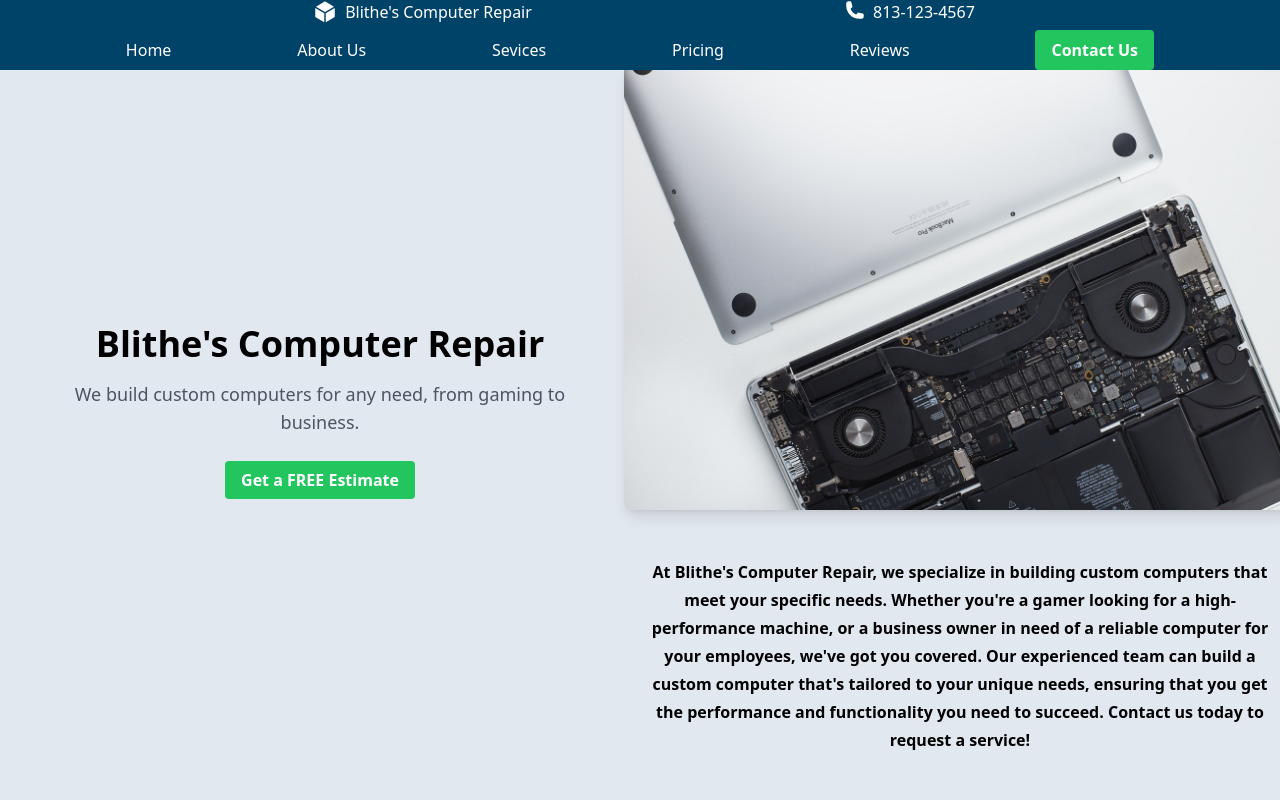
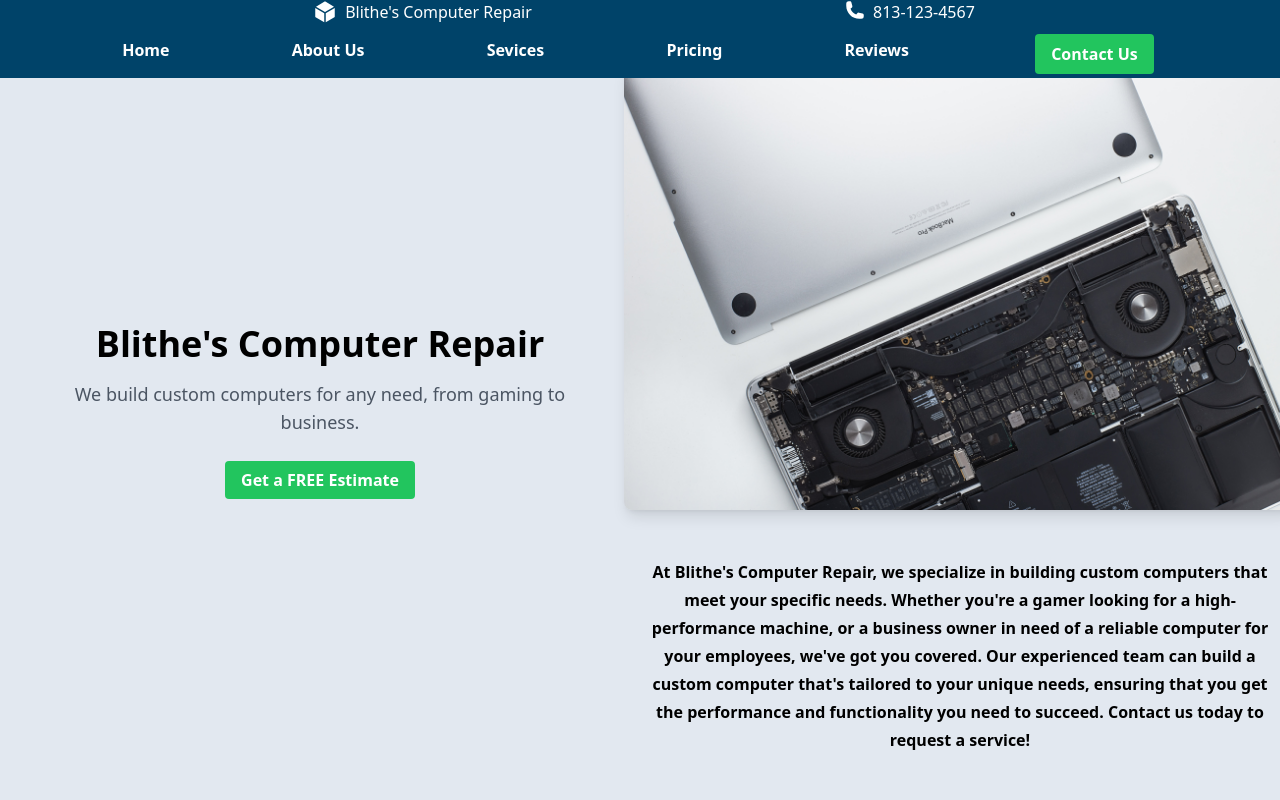
Before and after one commit to PKFireBarry/repair-landing-page, a React (Create React App) app: page / in a window 1280 px wide. Shown: the top 800 px of the page. Built offline with nearby package versions, Linux system fonts and the light colour scheme.

Commit message:
Version 0.0.7

```diff
--- a/src/components/NavBar.jsx
+++ b/src/components/NavBar.jsx
@@ -4,15 +4,15 @@ import Header from './Header'
 
 function NavBar() {
   return (
-    <div className='top-0 fixed'>
+    <div className='top-0 fixed  z-50 opacity-95 hover:opacity-100 duration-700'>
         <Header />
     <div className='bg-[#004369] flex justify-evenly text-white'>
-        <a  className='pt-2 hover:underline' href='/'>Home</a>
-        <a className='pt-2 hover:underline' href='#about'>About Us</a>
-        <a className='pt-2 hover:underline' href='#services'>Sevices</a>
-        <a className='pt-2 hover:underline' href='#pricing'>Pricing</a>
-        <a className='pt-2 hover:underline' href='#reviews'>Reviews</a>
-        <a href='#contact' className='bg-green-500 hover:bg-green-600 text-white font-bold py-2 px-4 rounded'>Contact Us</a>
+        <a className='font-bold pt-2 hover:underline' href='/'>Home</a>
+        <a className='font-bold pt-2 hover:underline' href='#about'>About Us</a>
+        <a className='font-bold pt-2 hover:underline' href='#services'>Sevices</a>
+        <a className='font-bold pt-2 hover:underline' href='#pricing'>Pricing</a>
+        <a className='font-bold pt-2 hover:underline' href='#reviews'>Reviews</a>
+        <a href='#contact' className='bg-green-500 hover:bg-green-600 text-white m-1 font-bold py-2 px-4 rounded'>Contact Us</a>
     </div>
     </div>
 
--- a/src/components/Pricing.jsx
+++ b/src/components/Pricing.jsx
@@ -10,7 +10,7 @@ function Pricing() {
           <div className="max-w-2xl mx-auto ">
           <h1 className='text-3xl font-extrabold py-16 pb-8'>We Can Fix Your Problem</h1>
     <p className='pb-8'>
-      Lorem ipsum dolor sit amet, consectetur adipiscing elit. Duis sagittis
+      There’s an informative, no-nonsense approach that’s unique here. Rossmann’s was built to provide the best experience by focusing on your expectations before our comfort & convenience. We encourage you to shop around; the Rossmann difference is most easily noticed by those who have been somewhere else first!
     </p>
     <div class="flex justify-cente flex-col flex-grow sm:flex-col md:flex-row lg:flex-row xl:flex-row py-4">
 
--- a/src/components/Services.jsx
+++ b/src/components/Services.jsx
@@ -32,7 +32,7 @@ function Services() {
           initial={{ x: -200, opacity: 0 }}
           transition={{ duration: 2, stiffness: 15, type: "spring" }}
           whileInView={{ opacity: 1, x: 0, scale: 1 }}
-          className="bg-white overflow-hidden shadow rounded-lg"
+          className="bg-slate-100 hover:bg-slate-300 ease-in-out overflow-hidden shadow rounded-lg"
         >
           <img src={phone} alt="" className="object-cover  resize" />
           <div className="px-4  py-5 sm:p-6">
@@ -54,7 +54,7 @@ function Services() {
           initial={{ x: -200, opacity: 0 }}
           transition={{ duration: 2.1, stiffness: 15, type: "spring" }}
           whileInView={{ opacity: 1, x: 0 }}
-          className="bg-white overflow-hidden shadow rounded-lg"
+          className="bg-white hover:bg-slate-300 overflow-hidden shadow rounded-lg"
         >
           <img src={bottom} alt="" className="object-cover  resize" />
           <div className="px-4 py-5 sm:p-6">
@@ -76,7 +76,7 @@ function Services() {
           initial={{ x: -200, opacity: 0 }}
           transition={{ duration: 2.3, stiffness: 15, type: "spring" }}
           whileInView={{ opacity: 1, x: 0 }}
-          className="bg-white overflow-hidden shadow rounded-lg"
+          className="bg-white hover:bg-slate-300  overflow-hidden shadow rounded-lg"
         >
           <img src={networking} alt="" className="object-cover resize" />
           <div className="px-4 py-5 sm:p-6">
@@ -97,7 +97,7 @@ function Services() {
           initial={{ x: -200, opacity: 0 }}
           transition={{ duration: 2.5, stiffness: 15, type: "spring" }}
           whileInView={{ opacity: 1, x: 0 }}
-          className="bg-white overflow-hidden shadow rounded-lg"
+          className="bg-white hover:bg-slate-300  overflow-hidden shadow rounded-lg"
         >
           <img src={data} alt="" className="object-cover resize" />
           <div className="px-4 py-5 sm:p-6">
@@ -119,7 +119,7 @@ function Services() {
           initial={{ x: -200, opacity: 0 }}
           transition={{ duration: 2.5, stiffness: 15, type: "spring" }}
           whileInView={{ opacity: 1, x: 0 }}
-          className="bg-white overflow-hidden shadow rounded-lg"
+          className="bg-white hover:bg-slate-300  overflow-hidden shadow rounded-lg"
         >
           <img src={splash} alt="" className="object-cover resize" />
           <div className="px-4 py-5 sm:p-6">
@@ -141,7 +141,7 @@ function Services() {
           initial={{ x: -200, opacity: 0 }}
           transition={{ duration: 2.7, stiffness: 15, type: "spring" }}
           whileInView={{ opacity: 1, x: 0 }}
-          className="bg-white overflow-hidden shadow rounded-lg"
+          className="bg-white hover:bg-slate-300  overflow-hidden shadow rounded-lg"
         >
           <img src={iphone} alt="" className="object-cover resize" />
           <div className="px-4 py-5 sm:p-6">
@@ -163,7 +163,7 @@ function Services() {
           initial={{ x: -200, opacity: 0 }}
           transition={{ duration: 2.9, stiffness: 15, type: "spring" }}
           whileInView={{ opacity: 1, x: 0 }}
-          className="bg-white overflow-hidden shadow rounded-lg"
+          className="bg-white hover:bg-slate-300  overflow-hidden shadow rounded-lg"
         >
           <img src={evaluation} alt="" className="object-cover resize" />
           <div className="px-4 py-5 sm:p-6">
```
